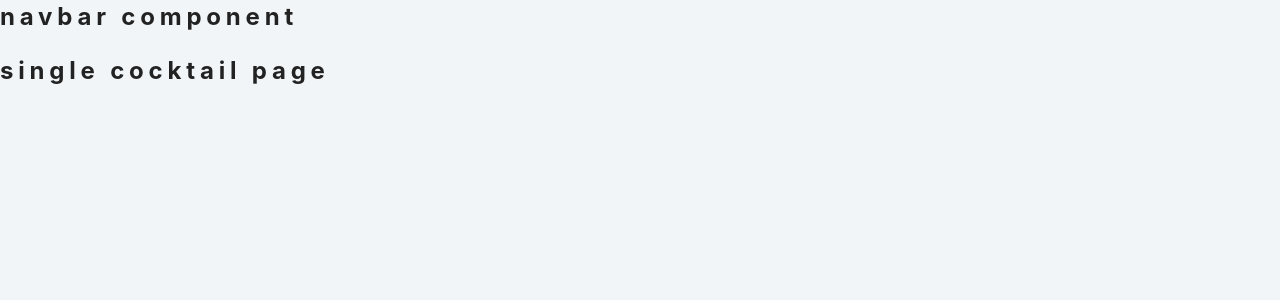
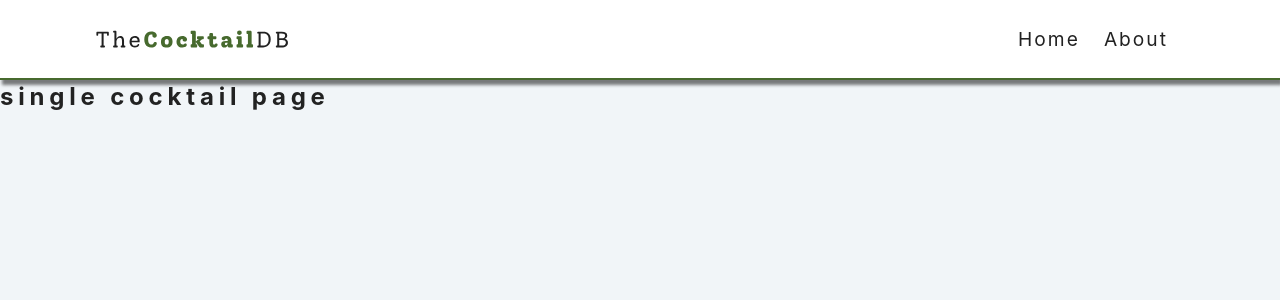
Before and after one commit to rebeca-august/cocktails, a React (Create React App) app: page /cocktail/1 in a window 1280 px wide. Shown: the top 300 px of the page. Built offline with nearby package versions, Linux system fonts and the light colour scheme.

Commit message:
finish Navbar, Cocktail and CocktailList components

```diff
--- a/src/components/Cocktail.js
+++ b/src/components/Cocktail.js
@@ -1,11 +1,21 @@
 import React from 'react'
 import { Link } from 'react-router-dom'
 
-const Cocktail = () => {
+const Cocktail = ({ image, id, name, info, glass }) => {
   return (
-    <div>
-      <h2>cocktail component</h2>
-    </div>
+    <article className="cocktail">
+      <div className="img-container">
+        <img src={image} alt={name} />
+      </div>
+      <div className="cocktail-footer">
+        <h3>{name}</h3>
+        <h4>{glass}</h4>
+        <p>{info}</p>
+        <Link to={`/cocktail/${id}`} className="btn btn-primary btn-detail">
+          details
+        </Link>
+      </div>
+    </article>
   )
 }
 
--- a/src/components/CocktailList.js
+++ b/src/components/CocktailList.js
@@ -4,10 +4,27 @@ import Loading from './Loading'
 import { useGlobalContext } from '../context'
 
 const CocktailList = () => {
+  const { cocktails, loading } = useGlobalContext()
+
+  if (loading) {
+    return <Loading />
+  }
+  if (cocktails.length < 1) {
+    return (
+      <h2 className="section-title">
+        no cocktails matched your search criteria
+      </h2>
+    )
+  }
   return (
-    <div>
-      <h2>cocktail list component</h2>
-    </div>
+    <section className="section">
+      <h2 className="section-title">cocktails</h2>
+      <div className="cocktails-center">
+        {cocktails.map((cocktail) => {
+          return <Cocktail key={cocktail.id} {...cocktail} />
+        })}
+      </div>
+    </section>
   )
 }
 
--- a/src/components/Navbar.js
+++ b/src/components/Navbar.js
@@ -4,9 +4,22 @@ import logo from '../logo.svg'
 
 const Navbar = () => {
   return (
-    <div>
-      <h2>navbar component</h2>
-    </div>
+    <nav className="navbar">
+      <div className="nav-center">
+        <Link to="/">
+          <img src={logo} alt="cocktail db logo" className="logo" />
+        </Link>
+        <ul className="nav-links">
+          <li>
+            <Link to="/">Home</Link>
+          </li>
+          <li>
+            <Link to="/about">About</Link>
+          </li>
+          <li></li>
+        </ul>
+      </div>
+    </nav>
   )
 }
 
```
